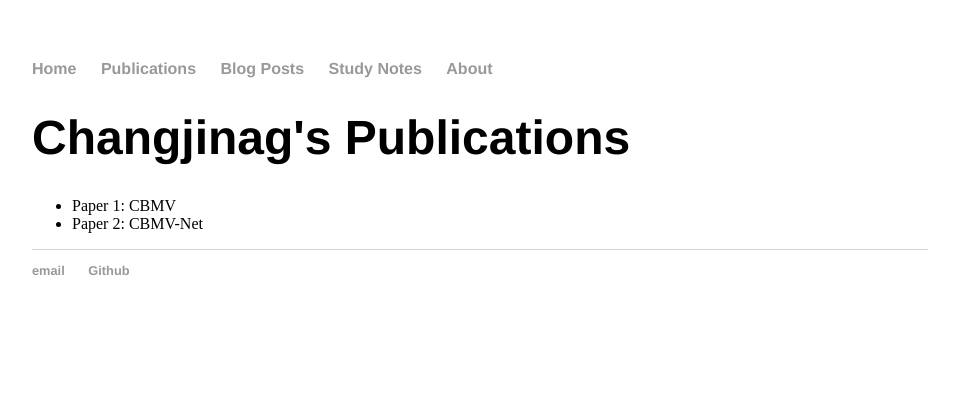
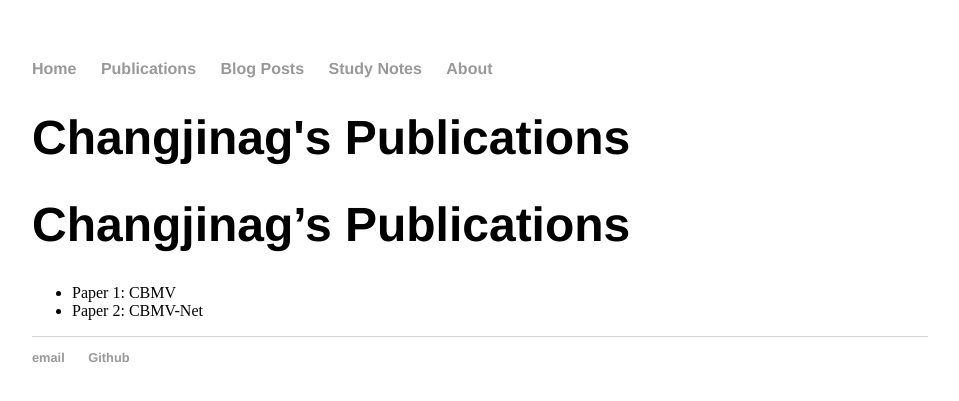
Before and after one commit to ccj5351/ccj5351.github.io, a Jekyll site: the page built from publication.md, in a window 1280 px wide. Shown: the top 401 px of the page, without its empty margins (160-1119 px from the left). Built offline with Jekyll 4.4.1, drawn with Linux system fonts in a browser that asks for light colours; comment, search, counter and statistics services are not loaded.

Commit message:
show title

```diff
--- a/publication.md
+++ b/publication.md
@@ -3,5 +3,7 @@ layout: default
 title: Changjinag's Publications
 ---
 <h1>{{ page.title }}</h1>
+
+# Changjinag's Publications
 - Paper 1: CBMV
 - Paper 2: CBMV-Net
```
